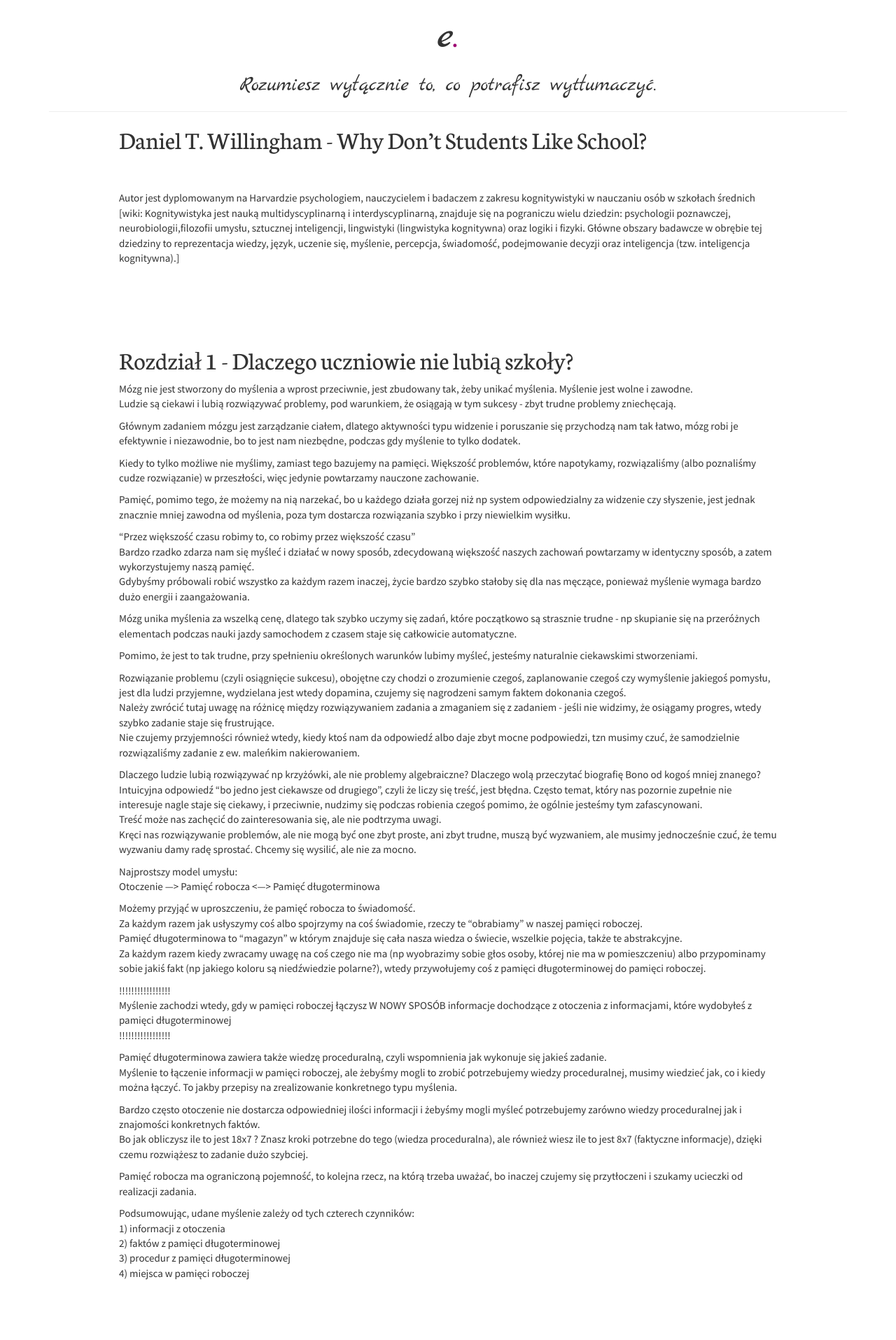
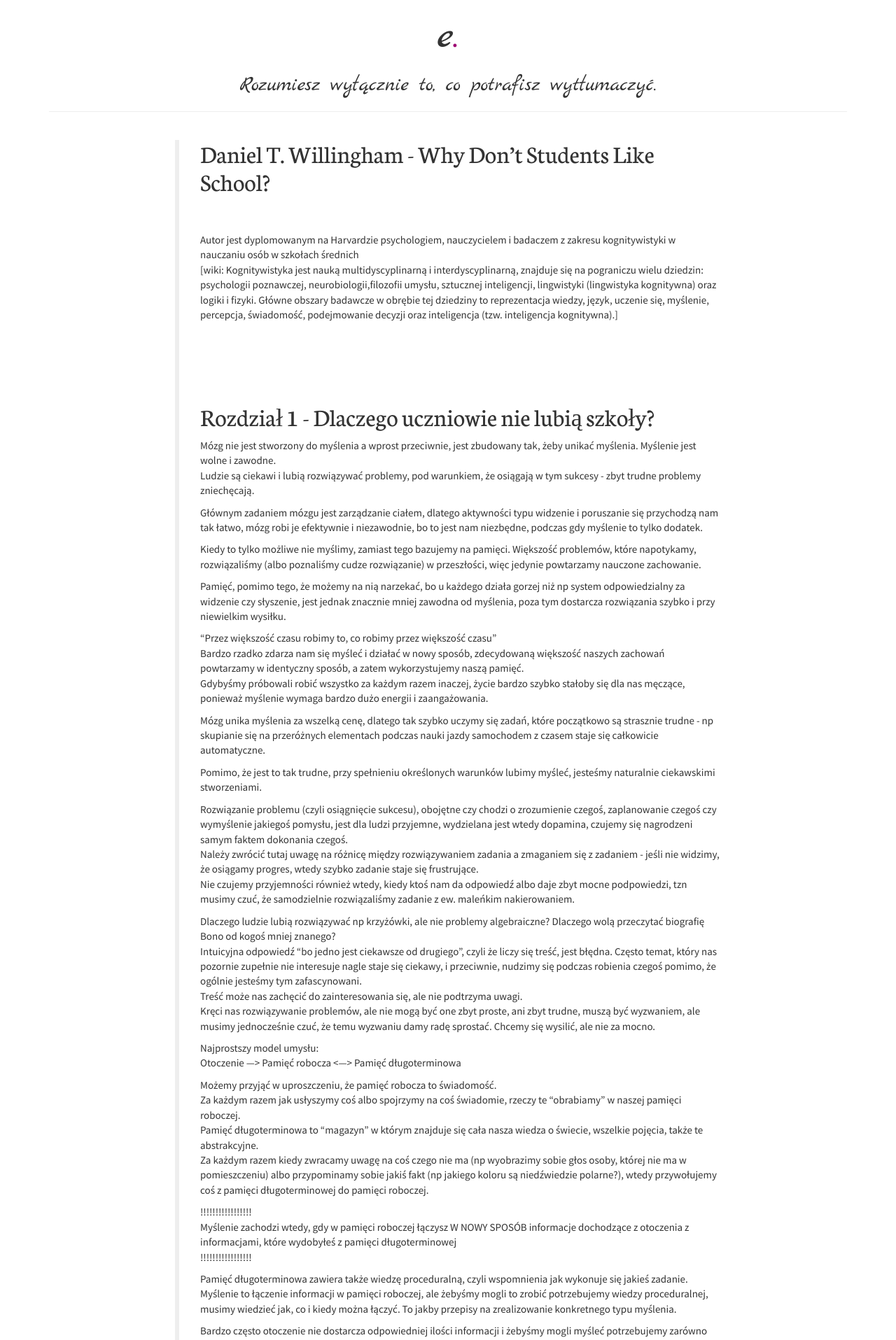
Before and after one commit to esencje/esencje.github.io, a Jekyll site: the page built from notatki-z-ksiazek/why-dont-students-like-school.md, in a window 1280 px wide. Shown: the top 1915 px of the page at 70% size. Built offline with Jekyll 4.4.1, drawn with Linux system fonts in a browser that asks for light colours.

Commit message:
Update main.css

```diff
--- a/css/main.css
+++ b/css/main.css
@@ -92,10 +92,20 @@
 
 
 
+@media (min-width: 992px) {
+
+	.content {
+		margin: 40px 80px 0 80px;
+		border-left: 6px solid #eee;
+		padding-left: 30px;
+	}
+
+}
+
 @media (min-width: 1200px) {
 
 	.content {
-		margin: 0 100px;
+		margin: 40px 180px 0 180px;
 	}
 
 }
```
